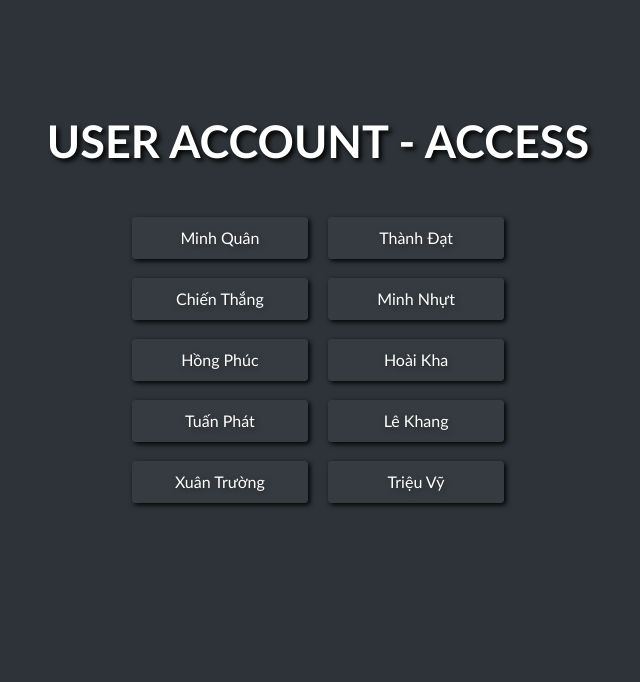
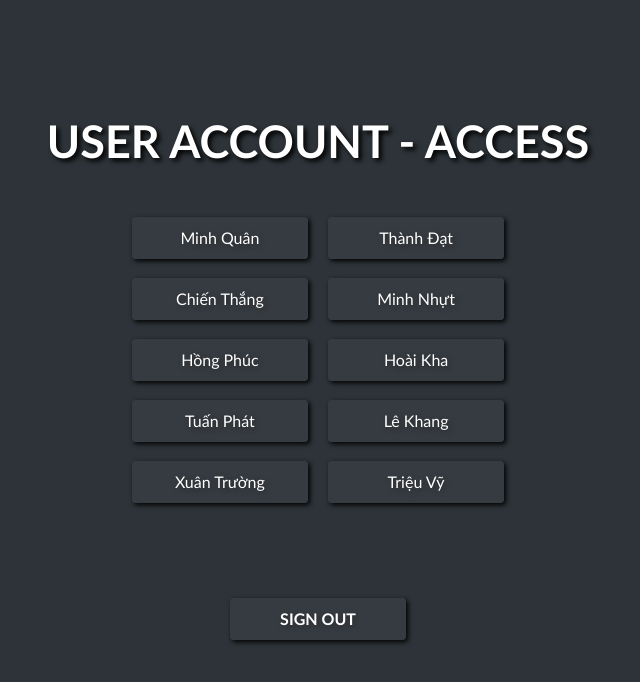
Before and after one commit to MinhQuan8/login-file, a plain HTML site: page index.html in a window 1280 px wide. Shown: the whole page, without its empty margins (322-962 px from the left). Drawn offline with Linux system fonts and the light colour scheme.

Commit message:
Update index.html

```diff
--- a/index.html
+++ b/index.html
@@ -41,6 +41,8 @@
 
 <a href="./TrieuVy.rar" download>Triệu Vỹ</a>
 <br><br>
+<br><br><br><br>
+  <a href="" id="quit" onclick="Quit(event)"><b>SIGN OUT</b></a>
 </div>
 <!-- partial -->
 
```
